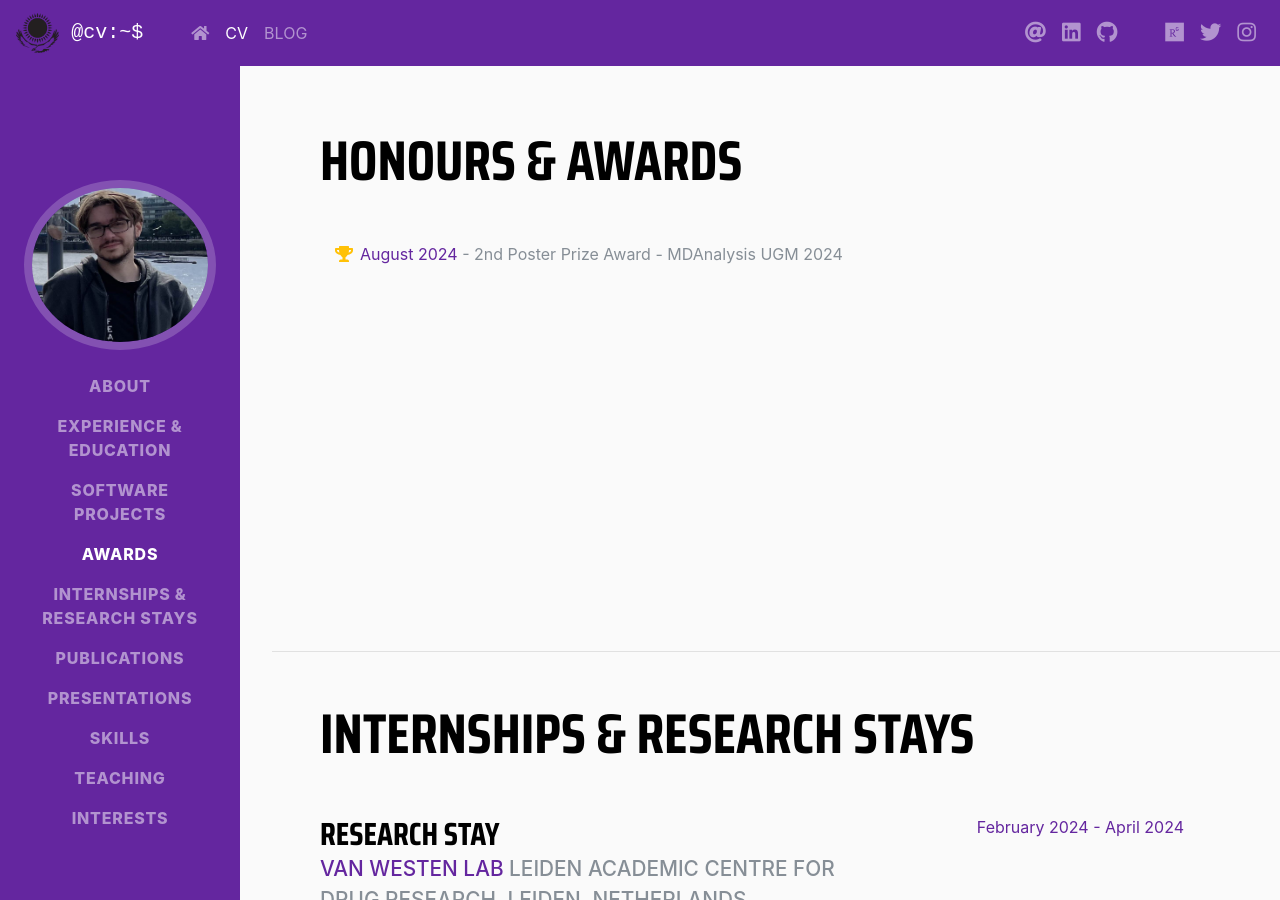
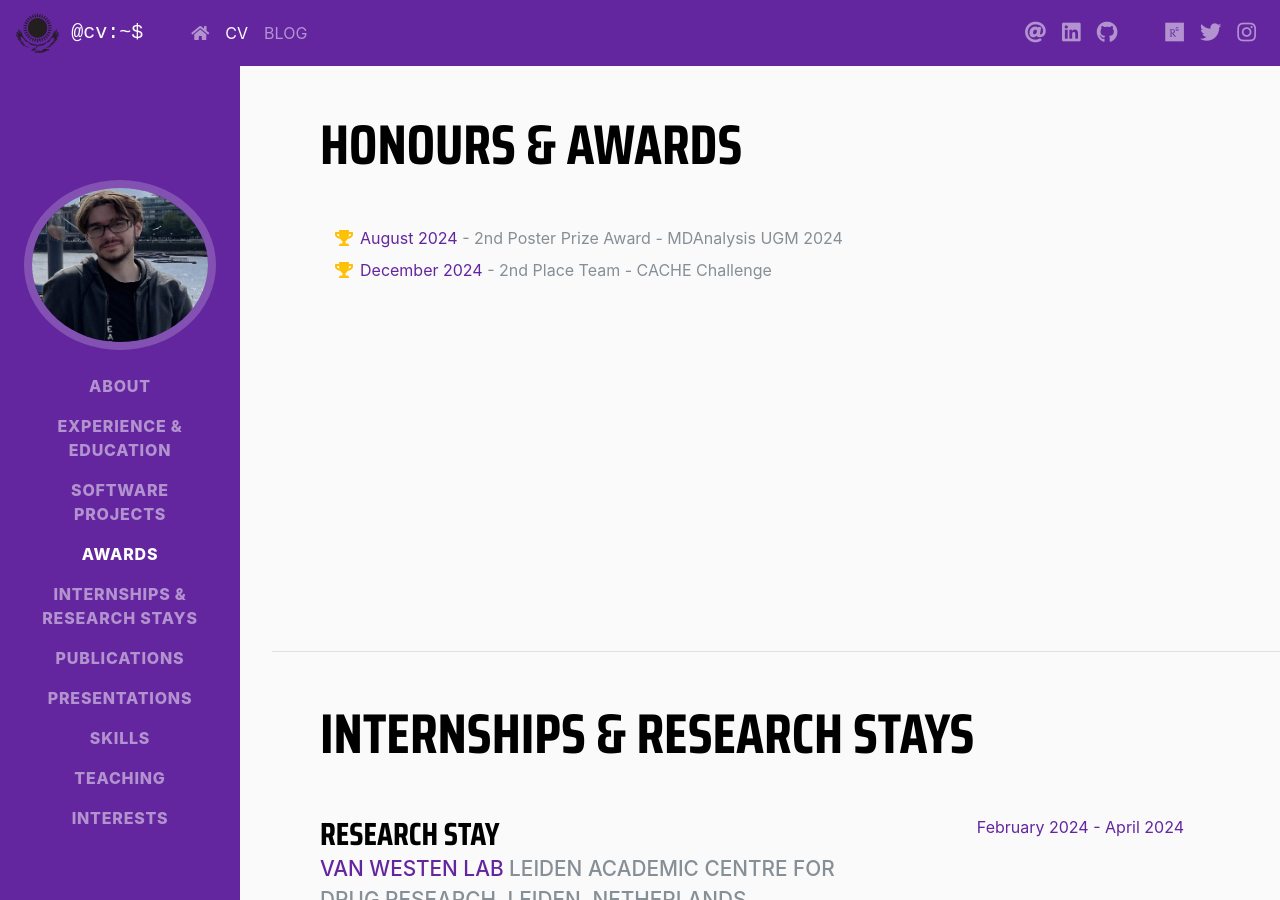
Before and after one commit to talagayev/talagayev.github.io, a Jekyll site: the page built from cv.html, in a window 1280 px wide and 900 px high, scrolled down 4030 px. Built offline with Jekyll 4.4.1, drawn with Linux system fonts in a browser that asks for light colours; nearby versions of some CDN libraries; some web fonts are replaced; a style sheet for code colours, icons or effects is not loaded.

Commit message:
Update awards.yml
added cache 3

```diff
--- a/_data/awards.yml
+++ b/_data/awards.yml
@@ -1,3 +1,7 @@
 - date: August 2024
   description: 2nd Poster Prize Award - MDAnalysis UGM 2024
   url: https://www.mdanalysis.org/pages/ugm2024/
+
+- date: December 2024
+  description: 2nd Place Team - CACHE Challenge #3
+  url: https://cache-challenge.org/results-cache-challenge-3
```
